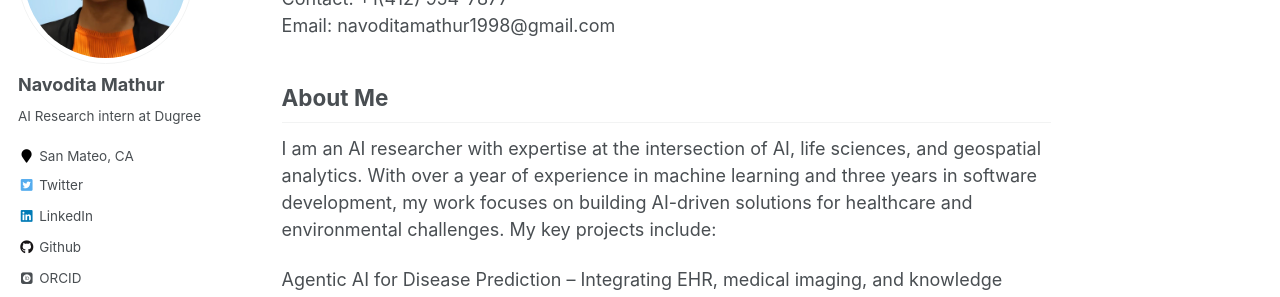
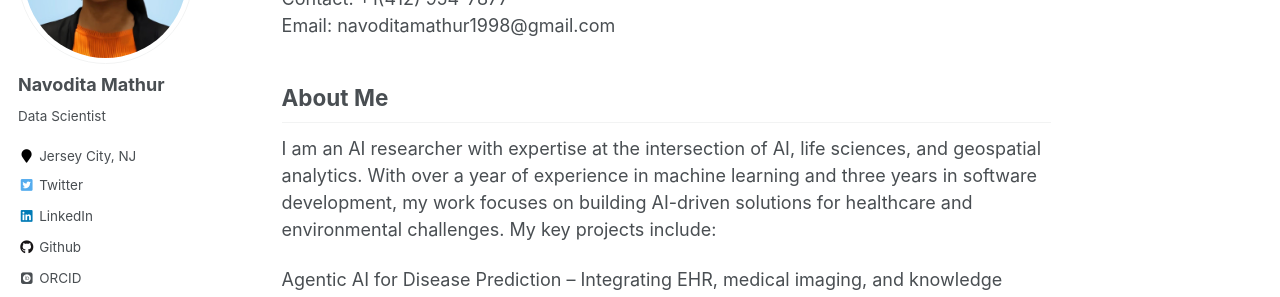
Before and after one commit to Navoditamathur/Navoditamathur.github.io, a Jekyll site: the page built from _pages/about.md, in a window 1280 px wide. Shown: the part 229-526 px from the top of the page. Built offline with Jekyll 4.4.1, drawn with Linux system fonts in a browser that asks for light colours; some web fonts are replaced.

Commit message:
Update _config.yml

```diff
--- a/_config.yml
+++ b/_config.yml
@@ -82,8 +82,8 @@ analytics:
 author:
   name             : "Navodita Mathur"
   avatar           : "photo.jpeg"
-  bio              : "AI Research intern at Dugree"
-  location         : "San Mateo, CA"
+  bio              : "Data Scientist"
+  location         : "Jersey City, NJ"
   employer         :
   email            :
   researchgate     :  # example: "https://www.researchgate.net/profile/yourprofile"
```
